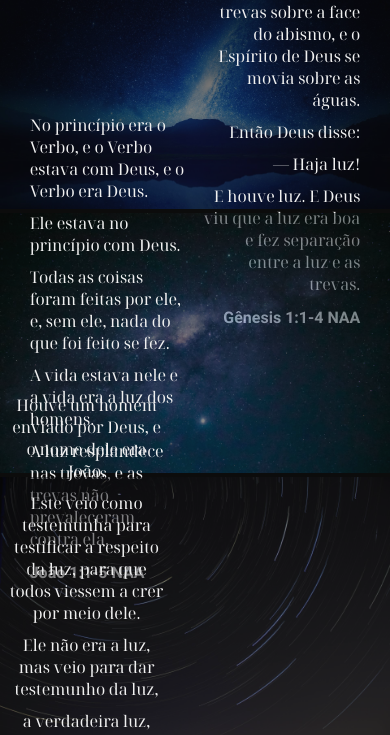
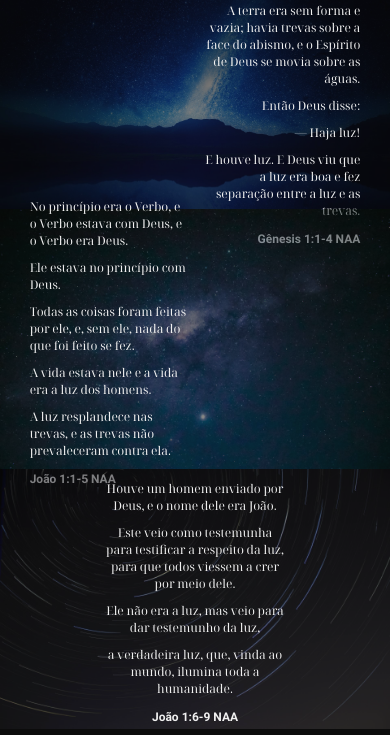
Before and after one commit to carolmeireles/landing-page, a website: page index.html in a window 390 px wide. Shown: the part 85-820 px from the top of the page. Drawn offline with Linux system fonts and the light colour scheme.

Commit message:
centralizar section

```diff
--- a/index.html
+++ b/index.html
@@ -8,7 +8,7 @@
 </head>
 <body>
     <header class="header">
-        <a href="#">
+        <a href="index.html">
             <h1>CosmoVision</h1>
         </a>
         <nav>
@@ -17,15 +17,15 @@
                     <a href="#genesis">Início</a>
                 </li>
                 <li class="nav-links__item">
-                    <a href="#about">Sobre</a>
+                    <a href="#light">Sobre</a>
                 </li>
                 <li class="nav-links__item">
-                    <a href="#believe">Contato</a>
+                    <a href="#john">Contato</a>
                 </li>
             </ul>
         </nav>
     </header>
-    <section class="hero hero--right">
+    <section class="hero hero--right" id="genesis">
         <img src="./dist/images/hero1.jpg" alt="Céu estrelado com galáxia visto da terra" />
         <div class="hero__text-container hero--right__text-container">
             <p>No princípio, Deus criou os céus e a terra.</p>
@@ -36,7 +36,7 @@
             <strong>Gênesis 1:1-4 NAA</strong>
         </div>
     </section>
-    <section class="hero hero--left">
+    <section class="hero hero--left" id="light">
         <img src="./dist/images/hero2.jpg" alt="" />
         <div class="hero__text-container hero--left__text-container">
             <p>No princípio era o Verbo, e o Verbo estava com Deus, e o Verbo era Deus.</p>
@@ -47,7 +47,7 @@
             <strong>João 1:1-5 NAA</strong>
         </div>
     </section>
-    <section class="hero hero--center">
+    <section class="hero hero--center" id="john">
         <img src="./dist/images/hero3.jpg" alt="" />
         <div class="hero__text-container hero--center__text-container">
             <p>Houve um homem enviado por Deus, e o nome dele era João.</p>
@@ -60,17 +60,17 @@
     <footer class="footer">
         <ul class="footer__social-links">
             <li class="footer__social-links__item">
-                <a href="#">
+                <a href="https://facebook.com/" target="_blank">
                     <img src="./dist/images/facebook.png" alt="Instagram">
                 </a>
             </li>
             <li class="footer__social-links__item">
-                <a href="#">
+                <a href="https://instagram.com/" target="_blank">
                     <img src="./dist/images/instagram.png" alt="Facebook">
                 </a>
             </li>
             <li class="footer__social-links__item">
-                <a href="#">
+                <a href="https://youtube.com/" target="_blank">
                     <img src="./dist/images/youtube.png" alt="YouTube">
                 </a>
             </li>
--- a/src/styles/_hero.scss
+++ b/src/styles/_hero.scss
@@ -1,8 +1,5 @@
 .hero {
-    display: grid;
-    grid-template-columns: 1fr 1fr;
-    align-items: center;
-    display: block;
+    display: flex;
     position: relative;
 
     img {
@@ -26,9 +23,17 @@
         p {
             padding: 5px 0;
             font-family: NotoSerif, serif;
+
+            @media (max-width: 768px) {
+                font-size: 12px;
+            }
         }
         strong {
             padding-top: 8px;
+
+            @media (max-width: 768px) {
+                font-size: 12px;
+            }
         }
     }
 
@@ -49,10 +54,14 @@
     }
 
     &--center {
-        align-items: center;
+        justify-content: center;
+        text-align: center;
 
         &__text-container {
+            left: 50%;
+            transform: translate(-50%);
             text-align: center;
+            width: 50%;
         }
     }
 }
--- a/src/styles/_vars.scss
+++ b/src/styles/_vars.scss
@@ -1,3 +1,2 @@
-//ESQUEMA DE CORES
 $bgColor: #0c0c0c;
 $textColor: #f0f0f0;
```
Also changed, not shown: dist/css/main.css.
